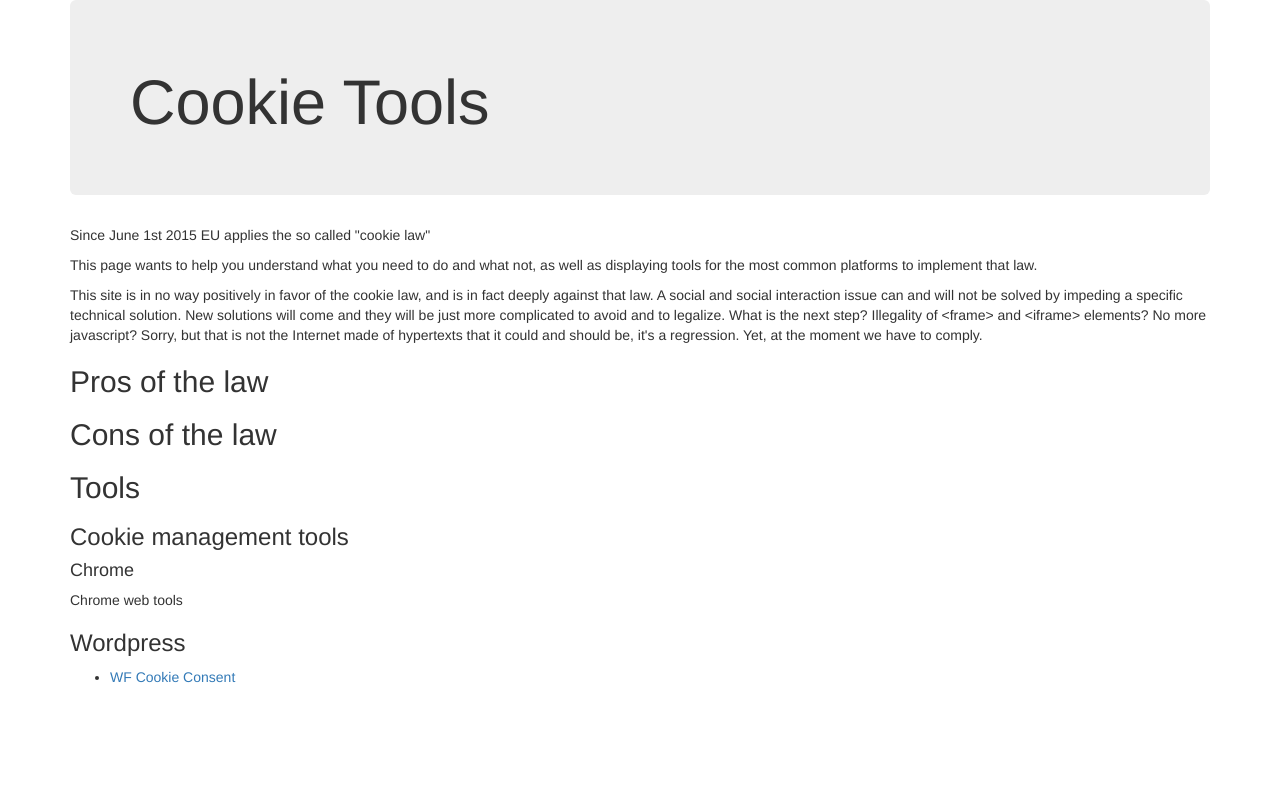
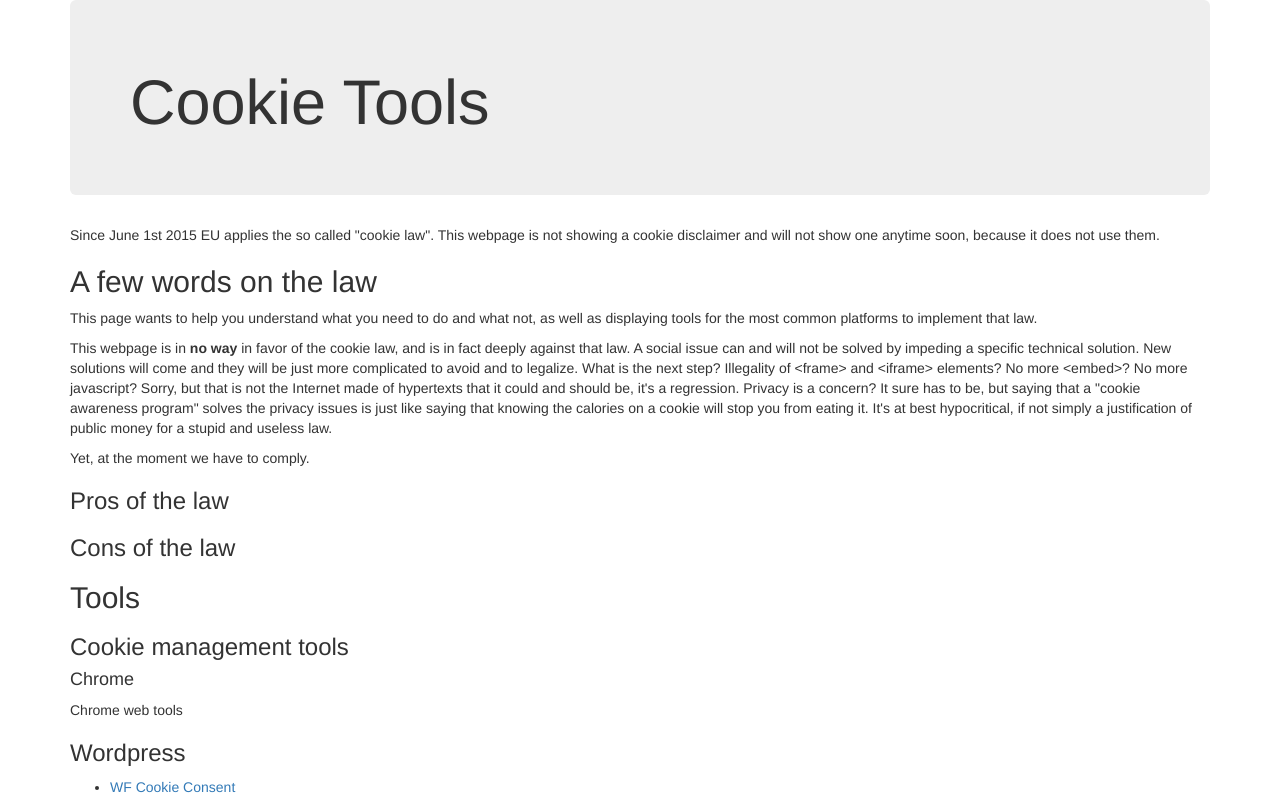
Before and after one commit to sirmmo/cookie-tools, a plain HTML site: page index.html in a window 1280 px wide. Drawn offline with nearby package versions, Linux system fonts and the light colour scheme.

Commit message:
Update index.html

```diff
--- a/index.html
+++ b/index.html
@@ -9,12 +9,14 @@
       <div class="jumbotron">
         <h1>Cookie Tools</h1>
       </div>
-      <p>Since June 1st 2015 EU applies the so called "cookie law"</p>
+      <p>Since June 1st 2015 EU applies the so called "cookie law". This webpage is not showing a cookie disclaimer and will not show one anytime soon, because it does not use them.</p>
+      <h2>A few words on the law</h2>
       <p>This page wants to help you understand what you need to do and what not, as well as displaying tools for the most common platforms to implement that law.</p>
-      <p>This site is in no way positively in favor of the cookie law, and is in fact deeply against that law. A social and social interaction issue can and will not be solved by impeding a specific technical solution. New solutions will come and they will be just more complicated to avoid and to legalize. What is the next step? Illegality of &lt;frame> and &lt;iframe> elements? No more javascript? Sorry, but that is not the Internet made of hypertexts that it could and should be, it's a regression. Yet, at the moment we have to comply.</p>
-      <h2>Pros of the law</h2>
+      <p>This webpage is in <b>no way</b> in favor of the cookie law, and is in fact deeply against that law. A social issue can and will not be solved by impeding a specific technical solution. New solutions will come and they will be just more complicated to avoid and to legalize. What is the next step? Illegality of &lt;frame> and &lt;iframe> elements? No more &lt;embed>? No more javascript? Sorry, but that is not the Internet made of hypertexts that it could and should be, it's a regression. Privacy is a concern? It sure has to be, but saying that a "cookie awareness program" solves the privacy issues is just like saying that knowing the calories on a cookie will stop you from eating it. It's at best hypocritical, if not simply a justification of public money for a stupid and useless law.</p>
+      <p>Yet, at the moment we have to comply.</p>
+      <h3>Pros of the law</h3>
       <p></p>
-      <h2>Cons of the law</h2>
+      <h3>Cons of the law</h3>
       <p></p>
       <h2>Tools</h2>
       <h3>Cookie management tools</h3>
```
